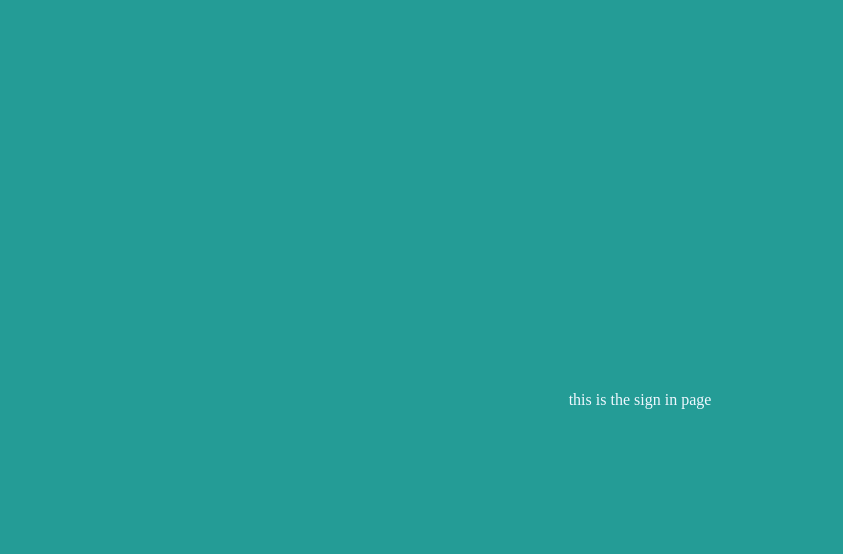
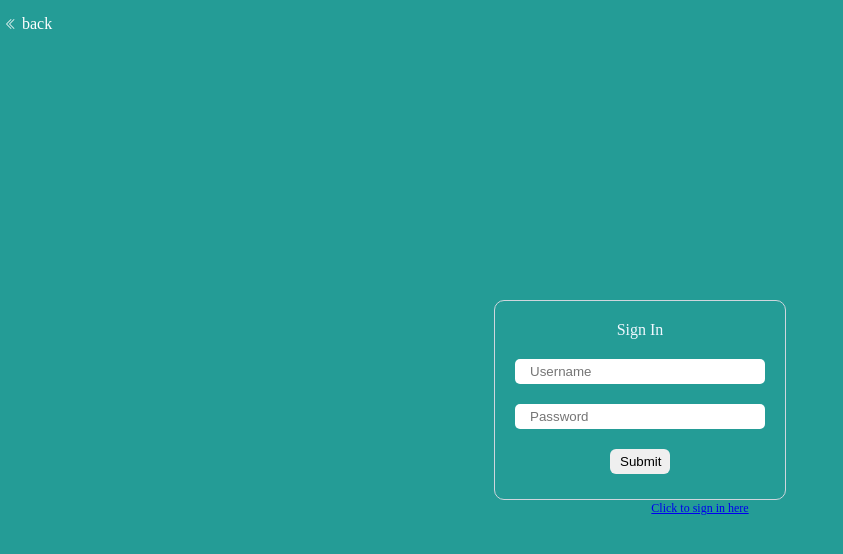
Before and after one commit to okechukwu-okolie/codingpractice-, a React (Vite) app: page /signIn in a window 1280 px wide. Shown: the top 554 px of the page, without its empty margins (0-843 px from the left). Built offline with nearby package versions, Linux system fonts and the light colour scheme; a web font is replaced by a local one.

Commit message:
adding some more code to the scheduler

```diff
--- a/src/component/signIn/Signin.jsx
+++ b/src/component/signIn/Signin.jsx
@@ -1,10 +1,63 @@
-import React from 'react'
+
+import React,{useState} from 'react'
+import {Link} from 'react-router-dom'
+import { BsChevronDoubleLeft } from 'react-icons/bs'
+import './signin.css'
 
 const Signin = () => {
+
+   const [signinusername, setSigninUsername] = useState('')
+   const [signinpassword, setSigninPassword] = useState('')
+
+
+    const handleSubmit=(e)=>{
+      e.prevent.default()
+    }
   return (
-    <div class='signIn'>
-      this is the sign in page
-    </div>
+    <>
+          <Link to='/signUp'>
+            <div class='signup-back' >
+              <BsChevronDoubleLeft size={12} style={{fontWeight:'bolder'}}/>
+              <p>back</p>
+            </div>
+          </Link>
+
+        <div class='signUp'>
+
+
+           <form onSubmit={handleSubmit}
+
+           class='signin-form'>
+            <div style={{display:'flex',alignItem:'center'}}><p>Sign In</p></div>
+
+                  <input
+                    type="text"
+                    value={signinusername}
+                    onChange={(e)=>setSigninUsername(e.target.value)}
+                    placeholder='Username'
+                    class='Username'
+                    />
+
+                    <input
+                    type="password"
+                    value={signinpassword}
+                    onChange={(e)=>setSigninPassword(e.target.value)}
+                    placeholder='Password'
+                    class='Password'
+                    />
+
+                    <button type='submit'> Submit</button>
+
+                   <Link to='/signIn'>
+                      <div class='signin-signin'>
+                          <p>Click to sign in here</p>
+                      </div>
+                    </Link>
+          </form>
+
+
+        </div>
+    </>
   )
 }
 
--- a/src/component/signIn/signin.css
+++ b/src/component/signIn/signin.css
@@ -0,0 +1,55 @@
+.signin-form{
+    display: flex;
+    flex-direction: column;
+    align-items: center;
+    gap: 10px;
+    height: 200px;
+    border: 1px solid rgb(207, 214, 221);
+    padding: 20px;
+    border-radius: 10px;
+}
+
+.signin-form input{
+    width: 250px;
+    border:none;
+    padding:5px 15px;
+    border-radius: 5px;
+    outline: none;
+}
+.signin-form button{
+    padding: 5px 10px;
+    border-radius: 6px;
+    border: none;
+    width: 60px;
+    text-align: center;
+}
+
+.signin-signin{
+    display: flex;
+    justify-content: right;
+}
+.signin-back{
+    display: flex;
+    align-items: center;
+    gap:5px;
+    position:absolute;
+    left:5px;
+    top:15px;
+    color: white;
+}
+.Username{
+    margin: 10px 0px;
+
+}
+
+.Password{
+    margin-bottom: 10px;
+}
+.signin-signin{
+   margin-top: 17px;
+   margin-left: 120px;
+}
+.signin-signin p{
+    font-size: 12px;
+    font-weight: 200;
+}
--- a/src/component/signUp/Signup.jsx
+++ b/src/component/signUp/Signup.jsx
@@ -1,70 +1,33 @@
 import React,{useState} from 'react'
-// import { Button, Modal } from "antd";
+import {Link} from 'react-router-dom'
+import { BsChevronDoubleLeft } from 'react-icons/bs'
 import './signUp.css'
-import { BiChevronLeft } from 'react-icons/bi'
 
 const Signup = () => {
-//  const [isModalOpen, setIsModalOpen] = useState(false);
+
  const [username, setUsername] = useState('')
  const [password, setPassword] = useState('')
 
-  // const showModal = () => {
-  //   setIsModalOpen(true);
-  // };
 
-  // const handleOk = () => {
-  //   setIsModalOpen(false);
-  // };
-
-  // const handleCancel = () => {
-  //   setIsModalOpen(false);
-  // };
   const handleSubmit=(e)=>{
     e.prevent.default()
   }
 
   return (
 
-
+    <>
+      <Link to='/'>
+        <div class='signup-back' >
+          <BsChevronDoubleLeft size={12} style={{fontWeight:'bolder'}}/>
+          <p>back</p>
+        </div>
+      </Link>
     <div class='signUp'>
-      <BiChevronLeft/>
-
-    {/* <Button type="primary" onClick={showModal}>
-        Open Modal
-      </Button>
-      <Modal
-      title="Basic Modal"
-        closable={{ 'aria-label': 'Custom Close Button' }}
-        open={isModalOpen}
-        onOk={handleOk}
-        onCancel={handleCancel}
-      >
-<form onSubmit={handleSubmit}>
-
-        <input
-          type="text"
-          value={username}
-          onChange={(e)=>setUsername(e.target.value)}
-          placeholder='Username'
-          class='Username'
-          />
-
-          <input
-          type="text"
-          value={password}
-          onChange={(e)=>setPassword(e.target.value)}
-          placeholder='Password'
-          class='Password'
-          />
-          <br />
-          <button type='submit'> Submit</button>
-          </form>
-
-          </Modal> */}
 
 
        <form onSubmit={handleSubmit}
        class='signup-form'>
+            <div style={{display:'flex',alignItem:'center'}}><p>Sign Up</p></div>
 
               <input
                 type="text"
@@ -84,13 +47,16 @@ const Signup = () => {
 
                 <button type='submit'> Submit</button>
 
-                <div class='signup-signin'>
-                  <p>Sign in here</p>
-                </div>
+               <Link to='/signIn'>
+                  <div class='signup-signin'>
+                      <p>Click to sign in here</p>
+                  </div>
+                </Link>
       </form>
 
 
     </div>
+    </>
   )
 }
 
--- a/src/component/signUp/signUp.css
+++ b/src/component/signUp/signUp.css
@@ -6,7 +6,7 @@
     height: 200px;
     border: 1px solid rgb(207, 214, 221);
     padding: 20px;
-    border-radius: 20px;
+    border-radius: 10px;
 }
 
 .signup-form input{
@@ -28,3 +28,28 @@
     display: flex;
     justify-content: right;
 }
+.signup-back{
+    display: flex;
+    align-items: center;
+    gap:5px;
+    position:absolute;
+    left:5px;
+    top:15px;
+    color: white;
+}
+.Username{
+    margin: 10px 0px;
+
+}
+
+.Password{
+    margin-bottom: 10px;
+}
+.signup-signin{
+   margin-top: 17px;
+   margin-left: 120px;
+}
+.signup-signin p{
+    font-size: 12px;
+    font-weight: 200;
+}
```
